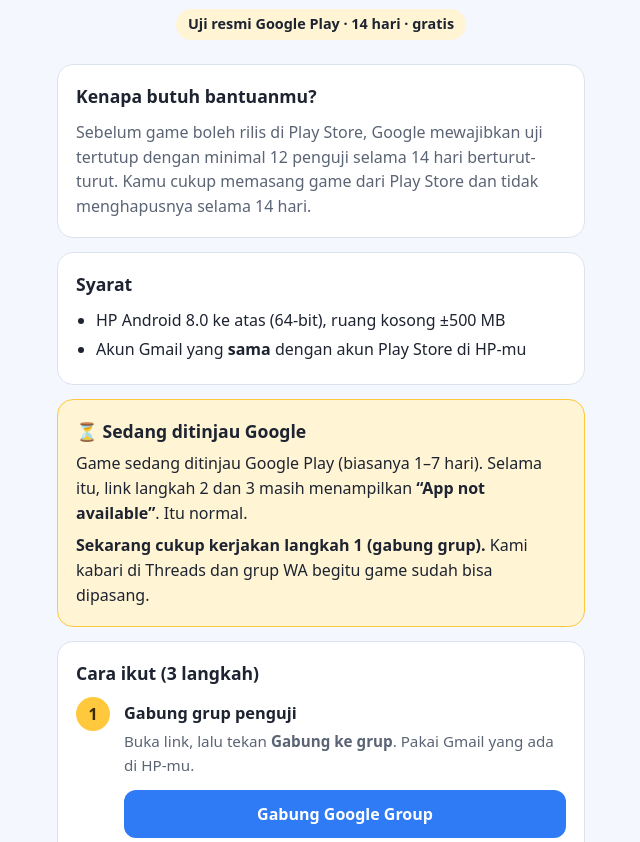
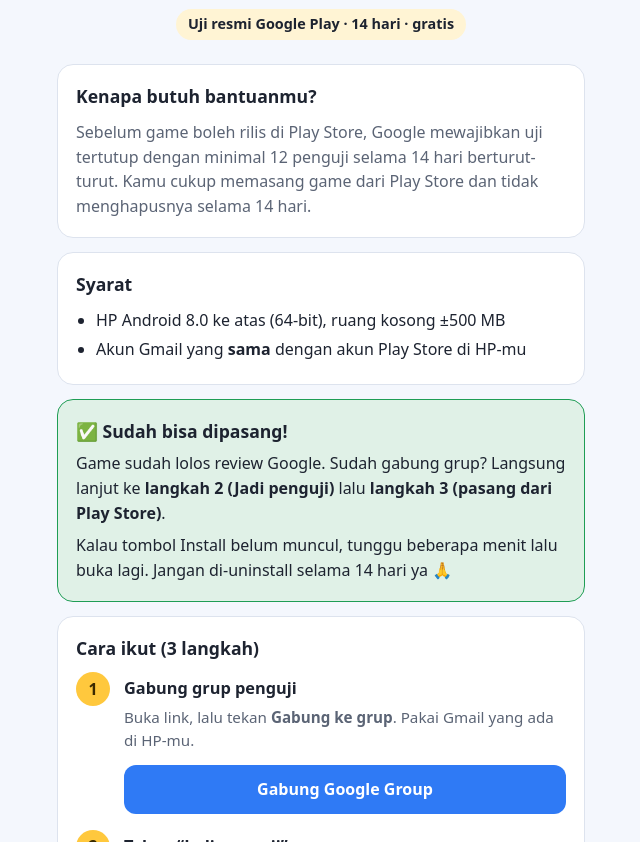
Before and after one commit to kahgamedev/penguji-juragan-rental, a plain HTML site: page index.html in a window 1280 px wide. Shown: the part 258-1100 px from the top of the page, without its empty margins (319-959 px from the left). Drawn offline with Linux system fonts and the light colour scheme.

Commit message:
Pengumuman: game sudah bisa dipasang

```diff
--- a/index.html
+++ b/index.html
@@ -69,7 +69,7 @@
   ul { padding-left: 20px; margin: 6px 0 0; }
   li { margin: 4px 0; }
   .note { background: var(--red-soft); border-color: transparent; }
-  .status { background: var(--yellow-soft); border-color: var(--yellow); }
+  .status { background: color-mix(in srgb, var(--green) 14%, var(--card)); border-color: var(--green); }
   .status h2 { margin-bottom: 6px; }
   details { border-top: 1px solid var(--line); padding: 10px 0; }
   details:first-of-type { border-top: 0; }
@@ -101,11 +101,11 @@
     </ul>
   </section>
 
-  <!-- Pengumuman status. Hapus seluruh section ini setelah rilis lolos review Google. -->
+  <!-- Pengumuman status. Ganti/hapus sesuai keadaan rilis. -->
   <section class="card status" id="status">
-    <h2>⏳ Sedang ditinjau Google</h2>
-    <p style="margin:0;color:var(--ink)">Game sedang ditinjau Google Play (biasanya 1–7 hari). Selama itu, link langkah 2 dan 3 masih menampilkan <b>“App not available”</b>. Itu normal.</p>
-    <p style="margin:8px 0 0;color:var(--ink)"><b>Sekarang cukup kerjakan langkah 1 (gabung grup).</b> Kami kabari di Threads dan grup WA begitu game sudah bisa dipasang.</p>
+    <h2>✅ Sudah bisa dipasang!</h2>
+    <p style="margin:0;color:var(--ink)">Game sudah lolos review Google. Sudah gabung grup? Langsung lanjut ke <b>langkah 2 (Jadi penguji)</b> lalu <b>langkah 3 (pasang dari Play Store)</b>.</p>
+    <p style="margin:8px 0 0;color:var(--ink)">Kalau tombol Install belum muncul, tunggu beberapa menit lalu buka lagi. Jangan di-uninstall selama 14 hari ya 🙏</p>
   </section>
 
   <section class="card">
```
